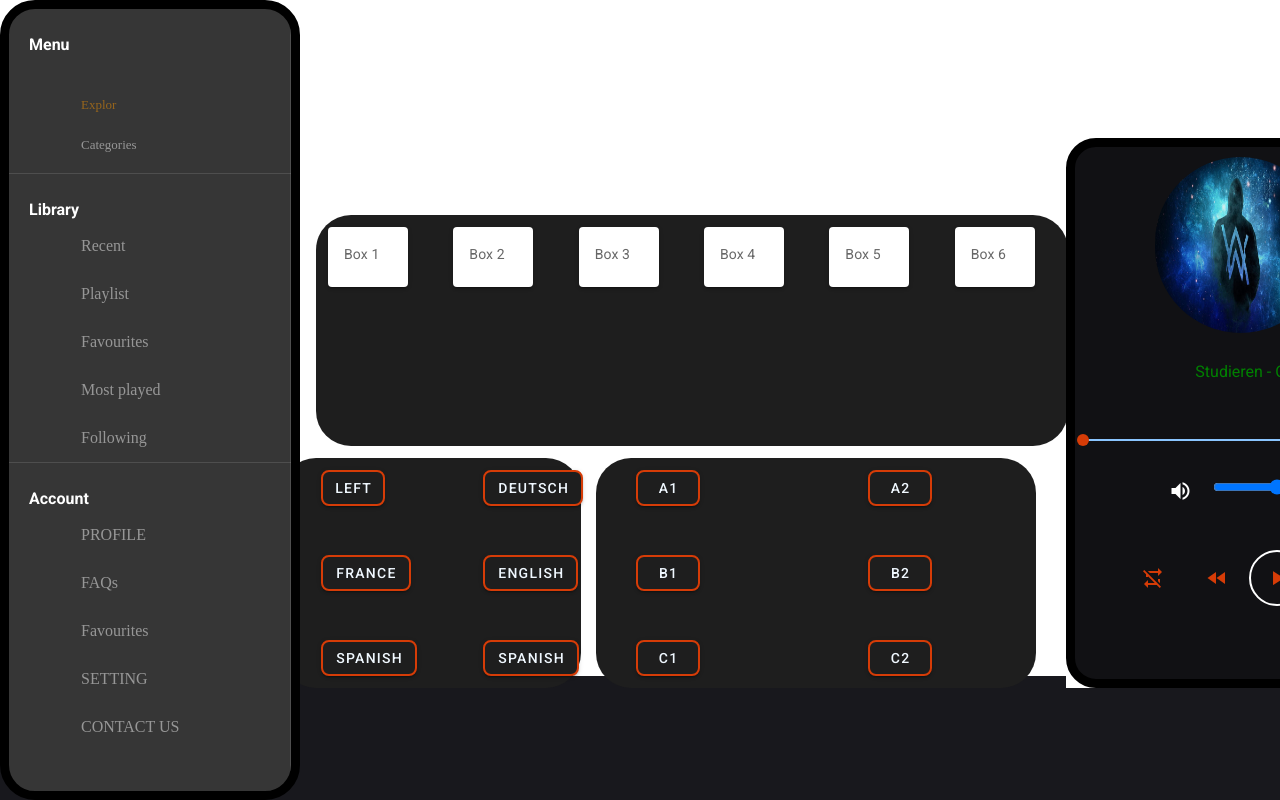
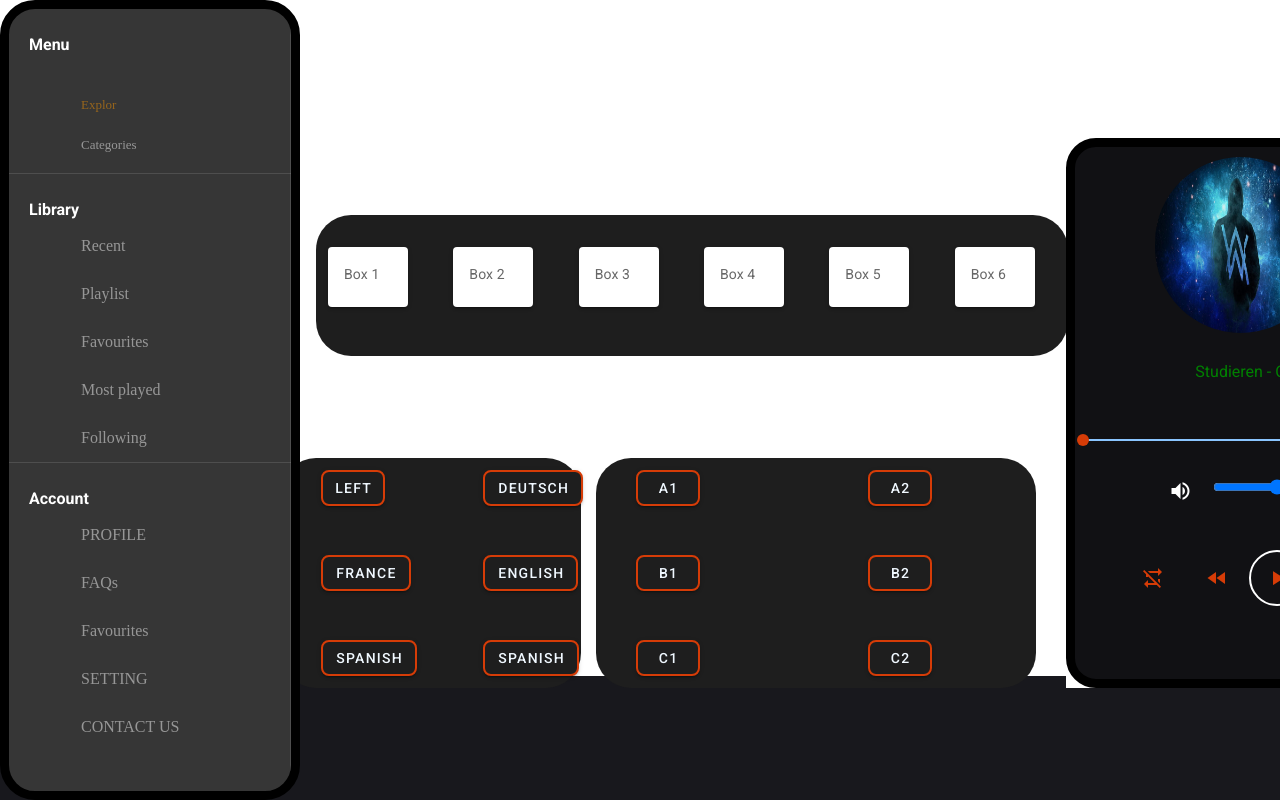
Before and after one commit to ASH-HKAN/Media, a Vue app: page / in a window 1280 px wide. Shown: the top 800 px of the page. Built offline with nearby package versions, Linux system fonts and the light colour scheme.

Commit message:
cat Boxes

```diff
--- a/src/components/Categories.vue
+++ b/src/components/Categories.vue
@@ -2,47 +2,49 @@
   <v-app class="main-app">
     <div class="ttt">
       <v-row class="cat-box">
-        <v-col v-for="(box, cat) in boxes" :key="cat">
+        <v-col v-for="box in boxes" :key="box.id">
           <v-card
-            @click="toggleHover(cat)"
+            @click="toggleHover(box.id)"
             class="small-box"
-            :class="{ hover: hoverBoxes === cat }"
+            :class="{ hover: hoverBoxes === box.id }"
           >
-            <v-card-text> Box {{ cat + 1 }} </v-card-text>
+            <v-card-text> Box {{ box.id }} </v-card-text>
           </v-card>
         </v-col>
       </v-row>
     </div>
   </v-app>
 </template>
- <script>
+
+<script>
 export default {
   data() {
     return {
-      boxes: [1, 2, 3, 4, 5, 6],
+      boxes: [{ id: 1 }, { id: 2 }, { id: 3 }, { id: 4 }, { id: 5 }, { id: 6 }],
       hoverBoxes: null,
     };
   },
 
   methods: {
-    toggleHover(cat) {
-      this.hoverBoxes = this.hoverBoxes === cat ? null : cat;
+    toggleHover(boxId) {
+      this.hoverBoxes = this.hoverBoxes === boxId ? null : boxId;
     },
   },
 };
 </script>
 
- <style>
+<style>
 .cat-box {
   width: 752px;
-  height: 231px;
-  flex-shrink: 0;
+  height: 141px;
   border-radius: 35px;
   background: #1e1e1e;
   margin-right: 20px;
+  margin-top: 80px;
 }
 
 .small-box {
+  margin-top: 20px;
   width: 80px; /* Adjust the width as needed */
   height: 60px; /* Adjust the height as needed */
   background-color: #cccccc; /* Gray background color */
```
